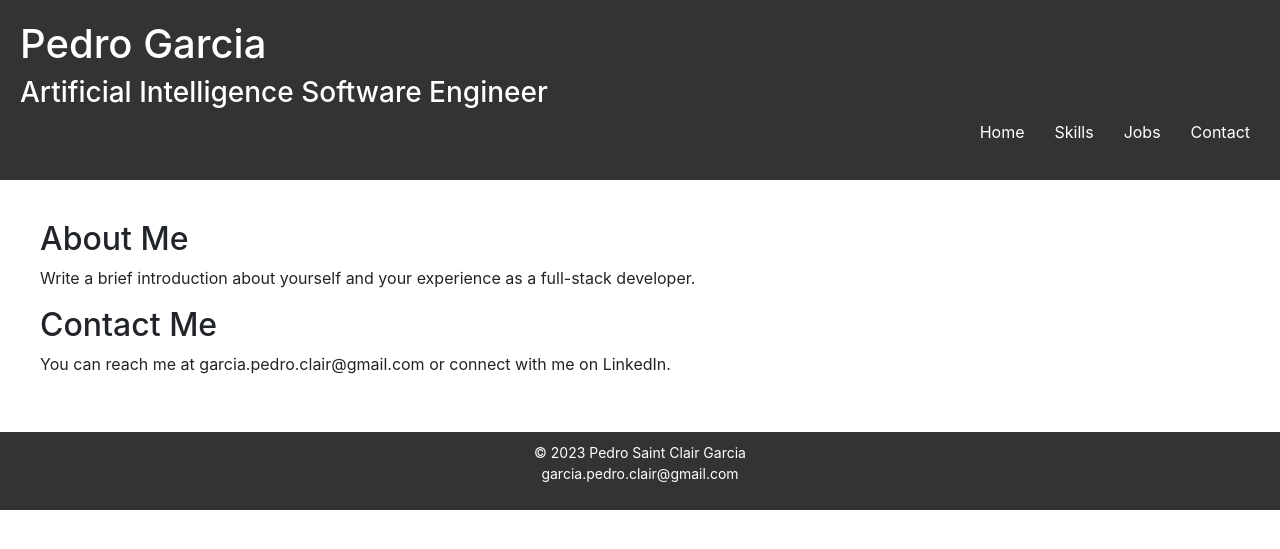
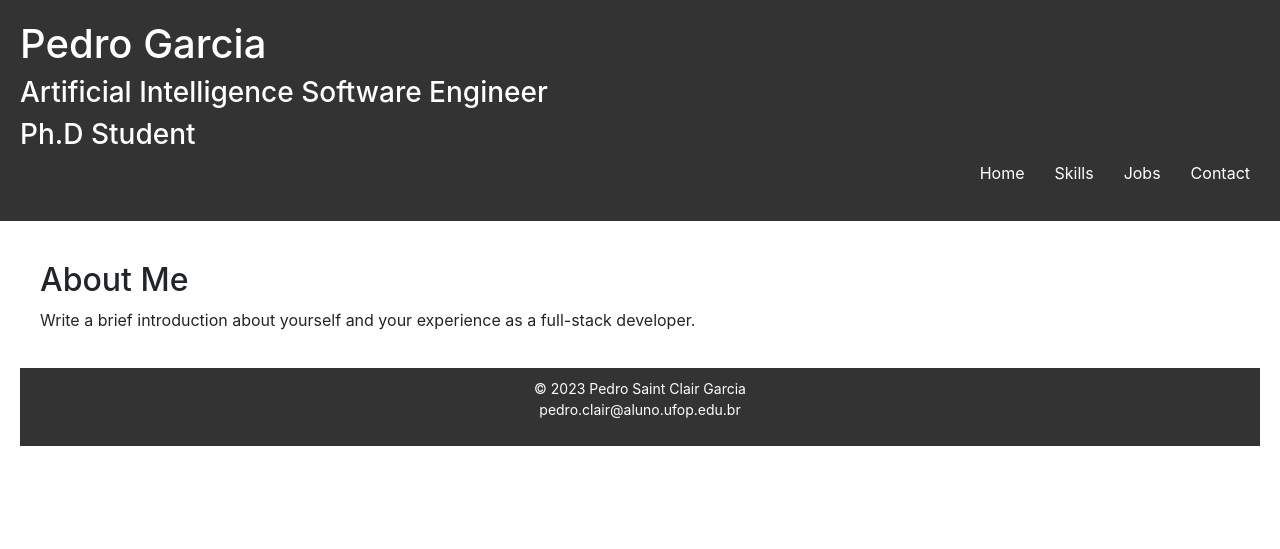
Before and after one commit to pedrosrk/Portifolio, a Flask app: page / in a window 1280 px wide. Shown: the top 549 px of the page. Run offline with Flask 3, Linux system fonts and the light colour scheme; some libraries are stand-ins or nearby versions.

Commit message:
About me and email

```diff
--- a/templates/webPage/home.html
+++ b/templates/webPage/home.html
@@ -6,10 +6,4 @@
 	  <h2>About Me</h2>
 	  <p>Write a brief introduction about yourself and your experience as a full-stack developer.</p>
 	</section>
-
-	<section id="contact">
-	  <h2>Contact Me</h2>
-	  <p>You can reach me at garcia.pedro.clair@gmail.com or connect with me on LinkedIn.</p>
-	</section>
-  </main>
 {% endblock %}
--- a/templates/webPage/layout.html
+++ b/templates/webPage/layout.html
@@ -14,6 +14,7 @@
 		<header>
 			<h1>Pedro Garcia</h1>
 			<h3>Artificial Intelligence Software Engineer </h3>
+			<h3>Ph.D Student</h3>
 			<nav>
 				<ul>
 				  <li><a href="/">Home</a></li>
@@ -32,7 +33,7 @@
 		<footer>
 			<p>
 				&copy; 2023 Pedro Saint Clair Garcia <br>
-				garcia.pedro.clair@gmail.com
+				pedro.clair@aluno.ufop.edu.br
 			</p>
 		</footer>
 	</body>
```
